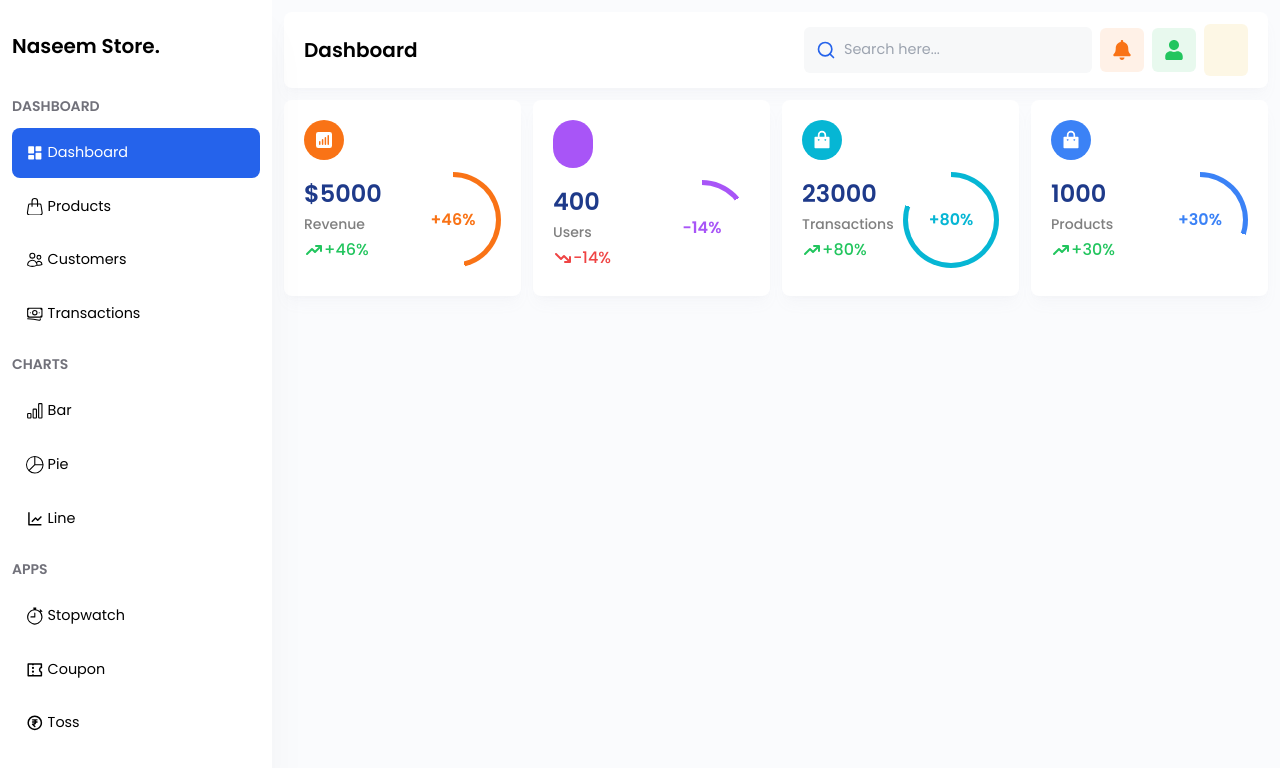
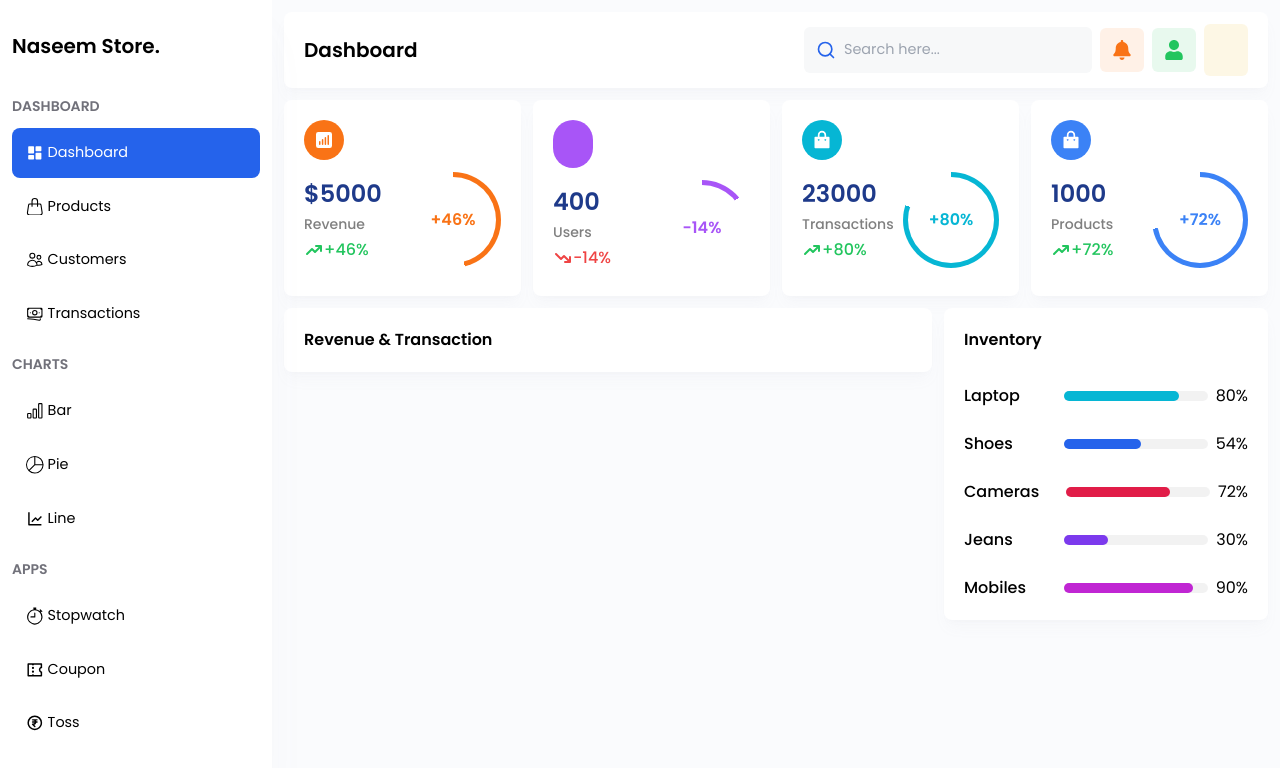
Before and after one commit to naseemkhandev/mern-ecommerce-admin-panel, a React (Vite) app in the folder admin/: page /admin/dashboard in a window 1280 px wide. Shown: the top 768 px of the page. Built offline with nearby package versions, Linux system fonts and the light colour scheme; some icons are missing.

Commit message:
inventory section done

```diff
--- a/admin/src/components/dashboard/Card.jsx
+++ b/admin/src/components/dashboard/Card.jsx
@@ -1,6 +1,6 @@
 import { HiTrendingDown, HiTrendingUp } from "react-icons/hi";
 
-const Card = ({ icon, iconBg, title, amount, percent, barColor }) => {
+const Card = ({ icon, iconBg, title, amount, value, percent, barColor }) => {
 	return (
 		<div className="p-5 flex flex-col gap-3 bg-white shadow-lg shadow-slate-400/5 bg-orange-500/10 rounded-lg select-none cursor-text">
 			<span
@@ -11,7 +11,9 @@ const Card = ({ icon, iconBg, title, amount, percent, barColor }) => {
 
 			<div className="flex items-center gap-1 justify-between">
 				<div className="flex flex-col gap-1">
-					<h3 className="text-2xl text-blue-900 font-semibold">{amount}</h3>
+					<h3 className="text-2xl text-blue-900 font-semibold">
+						{amount && "$"}{value}
+					</h3>
 					<p className="text-black/50 capitalize text-sm 2xl:text-base font-medium">
 						{title}
 					</p>
--- /dev/null
+++ b/admin/src/components/dashboard/Inventory.jsx
@@ -0,0 +1,37 @@
+const CategoryItem = ({ item, value, color }) => {
+	return (
+		<div className="flex items-center gap-5 justify-between">
+			<p className="capitalize font-medium">{item}</p>
+			<div className="flex items-center justify-end gap-2 w-full">
+				<div className="w-36 h-2.5 relative">
+					<span className="bg-black/5 h-full w-full rounded-full block" />
+					<span
+						style={{ background: `${color}`, width: `${value}%` }}
+						className="h-full rounded-full block absolute top-0 left-0"
+					/>
+				</div>
+				<p>{value}%</p>
+			</div>
+		</div>
+	);
+};
+
+const Inventory = () => {
+	return (
+		<section className="p-5 flex flex-col gap-8 bg-white shadow-lg shadow-slate-400/5 bg-orange-500/10 rounded-lg cursor-text">
+			<div>
+				<h2 className="font-semibold">Inventory</h2>
+			</div>
+
+			<div className="flex flex-col gap-6">
+				<CategoryItem item="laptop" value={80} color="#06b6d4" />
+				<CategoryItem item="shoes" value={54} color="#2563eb" />
+				<CategoryItem item="cameras" value={72} color="#e11d48" />
+				<CategoryItem item="jeans" value={30} color="#7c3aed" />
+				<CategoryItem item="mobiles" value={90} color="#c026d3" />
+			</div>
+		</section>
+	);
+};
+
+export default Inventory;
--- /dev/null
+++ b/admin/src/components/dashboard/RevenueTransaction.jsx
@@ -0,0 +1,11 @@
+const RevenueTransaction = () => {
+	return (
+		<section className="p-5 flex flex-col gap-3 bg-white shadow-lg shadow-slate-400/5 bg-orange-500/10 rounded-lg cursor-text">
+			<div>
+        <h2 className="font-semibold">Revenue & Transaction</h2>
+      </div>
+		</section>
+	);
+};
+
+export default RevenueTransaction;
--- a/admin/src/components/dashboard/index.js
+++ b/admin/src/components/dashboard/index.js
@@ -1,3 +1,5 @@
 import Card from "./Card";
+import RevenueTransaction from "./RevenueTransaction";
+import Inventory from "./Inventory";
 
-export { Card };
+export { Card, RevenueTransaction, Inventory };
--- a/admin/src/layout/Sidebar/index.jsx
+++ b/admin/src/layout/Sidebar/index.jsx
@@ -7,7 +7,7 @@ const Sidebar = () => {
 	const { pathname } = useLocation();
 
 	return (
-		<div className="w-full sm:w-80 md:w-[17rem] 2xl:w-72 py-8 px-3 bg-white shadow-2xl shadow-[#0000000e] h-screen overflow-y-auto fixed top-0 -left-full z-50 lg:left-0 no-scrollbar sm:scrollbar">
+		<div className="w-full sm:w-80 md:w-[17rem] 2xl:w-72 py-8 px-3 bg-white shadow-2xl shadow-slate-400/5 h-screen overflow-y-auto fixed top-0 -left-full z-50 lg:left-0 no-scrollbar">
 			<div className="flex flex-col gap-3">
 				<h2 className="text-xl font-semibold">Naseem Store.</h2>
 				<div className="w-full md:hidden block">
--- a/admin/src/pages/Dashboard.jsx
+++ b/admin/src/pages/Dashboard.jsx
@@ -2,44 +2,54 @@ import { HiMiniChartBarSquare } from "react-icons/hi2";
 import { FaUserPlus } from "react-icons/fa6";
 import { RiShoppingBagFill } from "react-icons/ri";
 
-import Card from "../components/dashboard/Card";
+import { Card, Inventory, RevenueTransaction } from "../components/dashboard";
 
 const Dashboard = () => {
 	return (
-		<main>
-			<div className="rounded-md grid sm:grid-cols-2 md:grid-cols-3 xl:grid-cols-4 gap-3">
+		<main className="flex flex-col gap-3">
+			<section className="rounded-md grid sm:grid-cols-2 md:grid-cols-3 xl:grid-cols-4 gap-3">
 				<Card
 					icon={<HiMiniChartBarSquare />}
 					iconBg="bg-orange-500"
 					title="revenue"
-					amount="$5000"
-					percent="46"
+					value={5000}
+					amount={true}
+					percent={46}
 					barColor="#f97316"
 				/>
 				<Card
 					icon={<FaUserPlus />}
 					iconBg="bg-purple-500"
 					title="users"
-					amount="400"
-					percent="14"
+					value={400}
+					percent={14}
 					barColor="#a855f7"
 				/>
 				<Card
 					icon={<RiShoppingBagFill />}
 					iconBg="bg-cyan-500"
 					title="transactions"
-					amount="23000"
-					percent="80"
+					value={23000}
+					percent={80}
 					barColor="#06b6d4"
 				/>
 				<Card
 					icon={<RiShoppingBagFill />}
 					iconBg="bg-blue-500"
 					title="products"
-					amount="1000"
-					percent="30"
+					value={1000}
+					percent={72}
 					barColor="#3b82f6"
 				/>
+			</section>
+
+			<div className="flex w-full gap-3">
+				<div className="flex-[2] w-full">
+					<RevenueTransaction />
+				</div>
+				<div className="flex-[1] w-full">
+					<Inventory />
+				</div>
 			</div>
 		</main>
 	);
--- a/admin/src/styles/index.css
+++ b/admin/src/styles/index.css
@@ -28,12 +28,6 @@
 	border-radius: 50px;
 	background-color: #9c9c9c5e;
 }
-
-.scrollbar::-webkit-scrollbar {
-	width: 7px;
-	height: 5px;
-}
-
 .no-scrollbar::-webkit-scrollbar {
 	width: 0px;
 	height: 0px;
```
